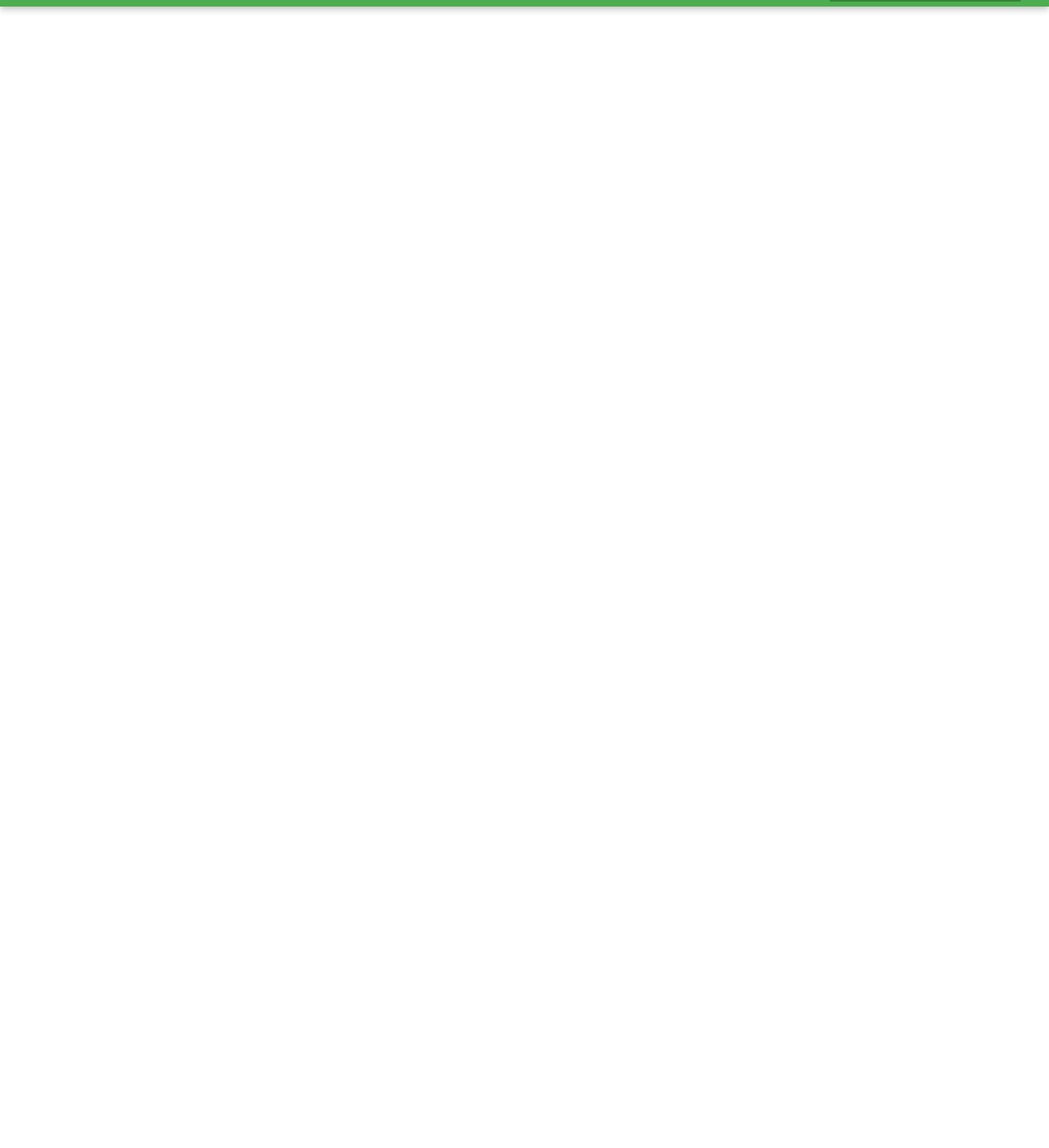
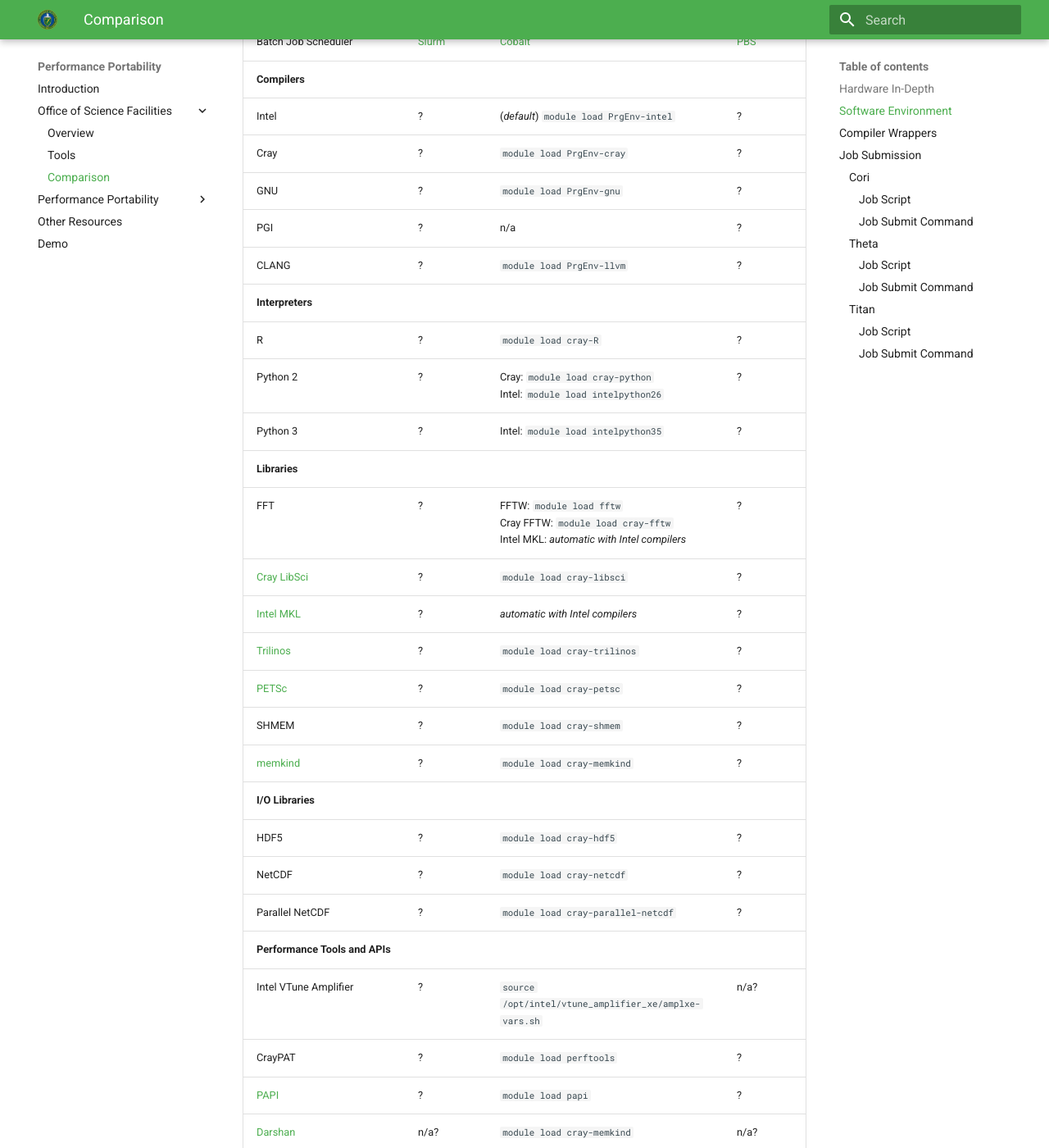
Before and after one commit to jrdeslippe/perfportsite, an MkDocs documentation site: the page built from docs/facilities/comparison.md, in a window 1280 px wide and 1400 px high, scrolled down 1392 px. Shown: the whole window at 82% size. Built offline with MkDocs 1.6.1 and Material for MkDocs 9.7.7, drawn with Linux system fonts in a browser that asks for light colours; old or Windows-style settings are respelled for this version of MkDocs; some of the changed text lies outside the part shown.

Commit message:
skeleton with Theta specifics filled in, ready for Bronson & Brian to continue

````diff
--- a/docs/facilities/comparison.md
+++ b/docs/facilities/comparison.md
@@ -1 +1,108 @@
 Tim-Scott / Bronson / Brian
+
+##Hardware In-Depth
+
+|System-> | [Cori](http://www.nersc.gov/users/computational-systems/cori/configuration/)  |  [Theta](http://www.alcf.anl.gov/user-guides/computational-systems#theta-(xc40))                          | [Titan](https://www.olcf.ornl.gov/computing-resources/titan-cray-xk7/)             |
+|:---:|:--------:|:---------:|:-----------------------:|
+| Facility | NERSC | ALCF | OLCF |
+| Model | Cray XC40 | Cray XC40 | Cray XK7 |
+| Processor | Intel Xeon Phi (2nd gen) | Intel Xeon Phi (2nd gen) | AMD Opteron ("Interlagos") |
+| Specific Processor | ? | [Intel SKU 7230](http://ark.intel.com/products/94034/Intel-Xeon-Phi-Processor-7230-16GB-1_30-GHz-64-core) | ? |
+| Processor Cores | 68 | 64 | ? |
+| Processor Base Frequency | ? | 1.3 GHz | ? |
+| Processor Max Frequency | ? | 1.5 GHz | ? |
+| Processor On-Package Memory | 16 GB MCDRAM | 16 GB MCDRAM | n/a |
+| Processor DRAM | ? | 192 GB DDR4 | ? |
+| Accelerator | (none) | (none) | NVIDIA Tesla ("Kepler") |
+| Nodes | 9 688  | 3 624 | 18 688 |
+| Perf. Per Node | 2.6 TF | 2.6 TF | 1.4 TF |
+| Node local storage | ? | 128 GB SSD | ? |
+| External Burst Buffer | ? | n/a | ? |
+| Parallel File System | ? | 10 PB Lustre | ? |
+| Interconnect | ? | Cray Aries | ? |
+| Topology | ? | Dragonfly | ? |
+| Peak Perf | 30 PF | 10 PF | 27 PFF |
+
+
+##Software Environment
+
+|System-> | [Cori](http://www.nersc.gov/users/computational-systems/cori/configuration/)  |  [Theta](http://www.alcf.anl.gov/user-guides/computational-systems#theta-(xc40))                          | [Titan](https://www.olcf.ornl.gov/computing-resources/titan-cray-xk7/)             |
+|:---|:--------|:---------|:-----------------------|
+| Software environment management | [modules](http://www.nersc.gov/users/software/nersc-user-environment/modules/) | [modules](http://www.alcf.anl.gov/user-guides/onboarding-guide#step4) | [modules](https://www.olcf.ornl.gov/support/system-user-guides/titan-user-guide/#172) |
+| Batch Job Scheduler | [Slurm](http://www.nersc.gov/users/computational-systems/cori/running-jobs/batch-jobs/) | [Cobalt](http://www.alcf.anl.gov/user-guides/running-jobs-xc40) | [PBS](https://www.olcf.ornl.gov/support/system-user-guides/titan-user-guide/#273) |
+| **Compilers** |
+| Intel | ? | (*default*) `module load PrgEnv-intel` | ? |
+| Cray | ? | `module load PrgEnv-cray` | ? |
+| GNU | ? | `module load PrgEnv-gnu` | ? |
+| PGI | ? | n/a | ? |
+| CLANG | ? | `module load PrgEnv-llvm` | ? |
+| **Interpreters** |
+| R | ? | `module load cray-R` | ? |
+| Python 2 | ? | Cray: `module load cray-python`<br> Intel: `module load intelpython26`  | ? |
+| Python 3 | ? | Intel: `module load intelpython35`  | ? |
+| **Libraries** |
+| FFT | ?  | FFTW: `module load fftw` <br> Cray FFTW: `module load cray-fftw` <br> Intel MKL: *automatic with Intel compilers* | ? |
+| [Cray LibSci](http://www.nersc.gov/users/software/programming-libraries/math-libraries/libsci/) | ? | `module load cray-libsci` | ? |
+| [Intel MKL](https://software.intel.com/en-us/articles/intel-math-kernel-library-documentation) | ? | *automatic with Intel compilers* | ? |
+| [Trilinos](https://trilinos.org/) | ? | `module load cray-trilinos` | ? |
+| [PETSc](https://www.mcs.anl.gov/petsc/) | ? | `module load cray-petsc` | ? |
+| SHMEM | ? | `module load cray-shmem` | ? |
+| [memkind](http://memkind.github.io/memkind/) | ? | `module load cray-memkind` | ? |
+| **I/O Libraries** |
+| HDF5 | ? | `module load cray-hdf5` | ? |
+| NetCDF | ? | `module load cray-netcdf` | ? |
+| Parallel NetCDF | ? | `module load cray-parallel-netcdf` | ? |
+| **Performance Tools and APIs** |
+| Intel VTune Amplifier | ? | `source /opt/intel/vtune_amplifier_xe/amplxe-vars.sh` | n/a? |
+| CrayPAT | ? | `module load perftools` | ? |
+| [PAPI](http://icl.utk.edu/papi/) | ? | `module load papi` | ? |
+| [Darshan](http://www.alcf.anl.gov/user-guides/darshan) | n/a? | `module load cray-memkind` | n/a? |
+| **Other Packages and Frameworks** |
+| [Shifter](http://www.nersc.gov/research-and-development/user-defined-images/) |? | `module load shifter` | n/a? |
+
+##Compiler Wrappers
+
+Use these wrappers to properly cross-compile your source code for the compute
+nodes of the systems, and bring in appropriate headers for MPI, etc.
+
+|System-> | [Cori](http://www.nersc.gov/users/computational-systems/cori/configuration/)  |  [Theta](http://www.alcf.anl.gov/user-guides/computational-systems#theta-(xc40))                          | [Titan](https://www.olcf.ornl.gov/computing-resources/titan-cray-xk7/)             |
+|:---:|:--------:|:---------:|:-----------------------:|
+| C++ | ? | `CC` | ? |
+| C | ? | `cc` | ? |
+| Fortran | ? | `ftn` | ? |
+
+
+##Job Submission
+
+
+###Cori
+
+####Job Script
+
+####Job Submit Command
+
+
+###[Theta](https://www.alcf.anl.gov/XC40-system-runnning-jobs)
+
+####Job Script
+
+```bash
+{!facilities/theta_script.sh!}
+```
+
+The `#COBALT -t 30` line indicates 30 minutes runtime. Generally, `#COBALT`
+lines are equivalent to specifying `qsub` command-line arguments.
+
+####Job Submit Command
+
+```
+qsub -n 512 ./theta_script.sh
+```
+The `-n 512` argument requests 512 nodes.
+
+
+###Titan
+
+####Job Script
+
+####Job Submit Command
````
